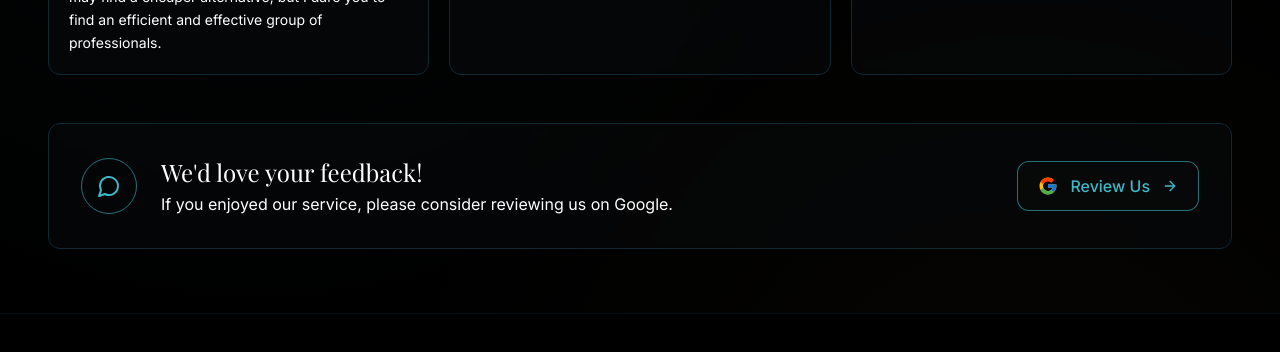
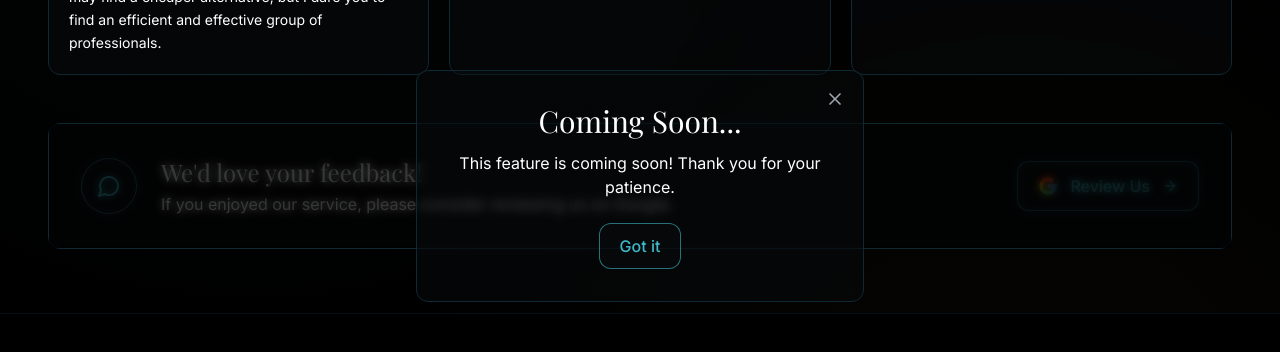
Before and after one commit to BitNByte-IT/Oasis_Cleaning_Project, a Next.js app: page /reviews in a window 1280 px wide. Both pictures are taken after a click on the link "Review Us". Shown: the part 1121-1473 px from the top of the page. Built offline with nearby package versions, Linux system fonts and the light colour scheme; no server answers.

Commit message:
coming soon componenet implements and reviews page review CTA functinality integration

```diff
--- a/src/app/reviews/page.jsx
+++ b/src/app/reviews/page.jsx
@@ -2,6 +2,7 @@ import { Star, MessageCircle, ArrowRight } from 'lucide-react';
 import Ornament from '@/components/ui/Ornament';
 import { getGoogleReviews } from '@/lib/google-reviews';
 import site from '@/data/site.json';
+import ComingSoonLink from '@/components/ui/ComingSoonLink';
 
 export const revalidate = 604800;
 
@@ -118,15 +119,17 @@ export default async function ReviewsPage() {
 
           <div className="hidden h-12 w-px bg-brand-border lg:block" />
 
-          <a
-            href={googleReviewsUrl}
+          {/* <a */}
+            <ComingSoonLink
+            // href={googleReviewsUrl}
             target="_blank"
             rel="noreferrer noopener"
             className="group inline-flex items-center gap-2 text-brand-teal transition-colors hover:text-brand-tealLight lg:ml-auto"
           >
             <span className="font-medium">See all reviews on Google</span>
             <ArrowRight className="h-4 w-4 transition-transform group-hover:translate-x-1" />
-          </a>
+          {/* </a> */}
+            </ComingSoonLink>
         </div>
       </section>
 
@@ -159,8 +162,9 @@ export default async function ReviewsPage() {
             </p>
           </div>
 
-          <a
-            href={googleWriteUrl}
+          {/* <a */}
+             <ComingSoonLink
+            // href={googleWriteUrl}
             target="_blank"
             rel="noreferrer noopener"
             className="inline-flex shrink-0 items-center gap-3 rounded-xl border border-brand-teal/60 bg-brand-surface/40 px-5 py-3 text-brand-teal transition-all hover:bg-brand-teal/10"
@@ -168,7 +172,8 @@ export default async function ReviewsPage() {
             <GoogleBadge className="h-5 w-5" />
             <span className="font-medium">Review Us</span>
             <ArrowRight className="h-4 w-4" />
-          </a>
+          {/* </a> */}
+          </ComingSoonLink>
         </div>
       </section>
     </>
--- /dev/null
+++ b/src/components/ui/ComingSoonLink.jsx
@@ -0,0 +1,88 @@
+'use client';
+
+import { useState, useEffect } from 'react';
+import { X } from 'lucide-react';
+
+export default function ComingSoonLink({ children, className, ...rest }) {
+  const [open, setOpen] = useState(false);
+
+  // Close on Escape
+  useEffect(() => {
+    if (!open) return;
+    const onKey = (e) => {
+      if (e.key === 'Escape') setOpen(false);
+    };
+    window.addEventListener('keydown', onKey);
+    // Prevent background scroll while modal is open
+    const prevOverflow = document.body.style.overflow;
+    document.body.style.overflow = 'hidden';
+    return () => {
+      window.removeEventListener('keydown', onKey);
+      document.body.style.overflow = prevOverflow;
+    };
+  }, [open]);
+
+  const handleClick = (e) => {
+    e.preventDefault();
+    setOpen(true);
+  };
+
+  return (
+    <>
+      <a
+        href="#"
+        onClick={handleClick}
+        className={className}
+        {...rest}
+      >
+        {children}
+      </a>
+
+      {open && (
+        <div
+          role="dialog"
+          aria-modal="true"
+          aria-labelledby="coming-soon-title"
+          className="fixed inset-0 z-50 flex items-center justify-center p-4"
+        >
+          {/* Backdrop */}
+          <div
+            className="absolute inset-0 bg-black/70 backdrop-blur-sm"
+            onClick={() => setOpen(false)}
+          />
+
+          {/* Modal */}
+          <div className="card-bordered relative z-10 w-full max-w-md p-6 sm:p-8 text-center">
+            <button
+              type="button"
+              onClick={() => setOpen(false)}
+              aria-label="Close"
+              className="absolute right-3 top-3 rounded-full p-1.5 text-brand-textMuted transition-colors hover:bg-white/5 hover:text-white"
+            >
+              <X className="h-5 w-5" />
+            </button>
+
+            <h3
+              id="coming-soon-title"
+              className="font-display text-2xl text-white sm:text-3xl"
+            >
+              Coming Soon...
+            </h3>
+
+            <p className="mt-3 text-brand-text">
+              This feature is coming soon! Thank you for your patience.
+            </p>
+
+            <button
+              type="button"
+              onClick={() => setOpen(false)}
+              className="mt-6 inline-flex items-center justify-center rounded-xl border border-brand-teal/60 bg-brand-surface/40 px-5 py-2.5 font-medium text-brand-teal transition-all hover:bg-brand-teal/10"
+            >
+              Got it
+            </button>
+          </div>
+        </div>
+      )}
+    </>
+  );
+}
```
